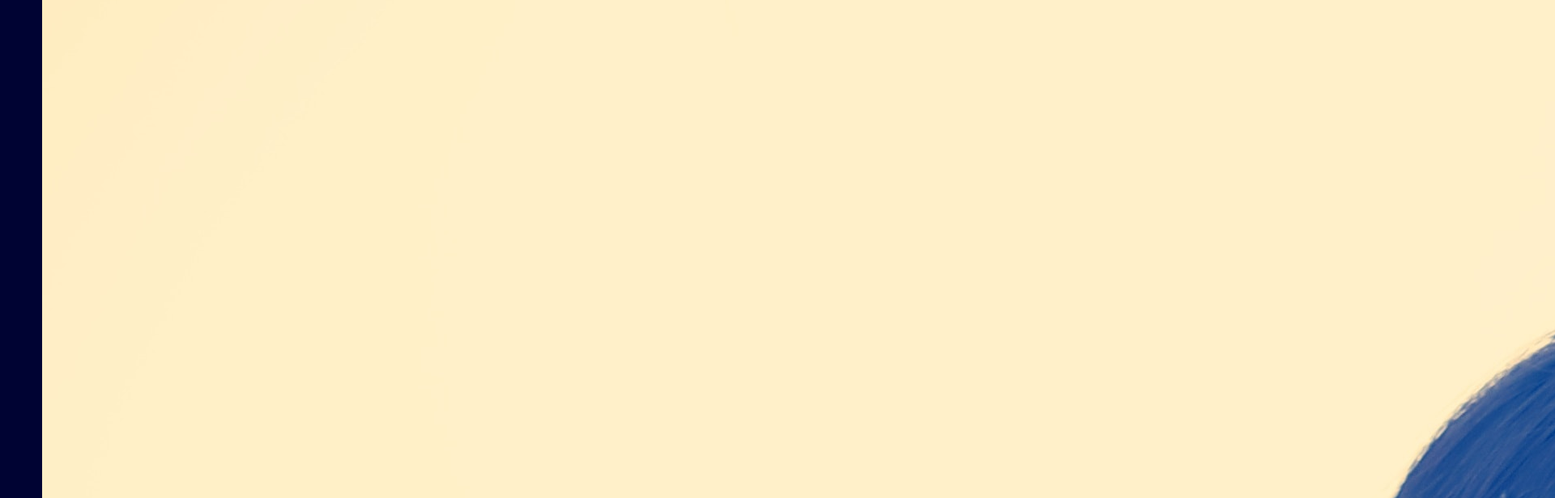
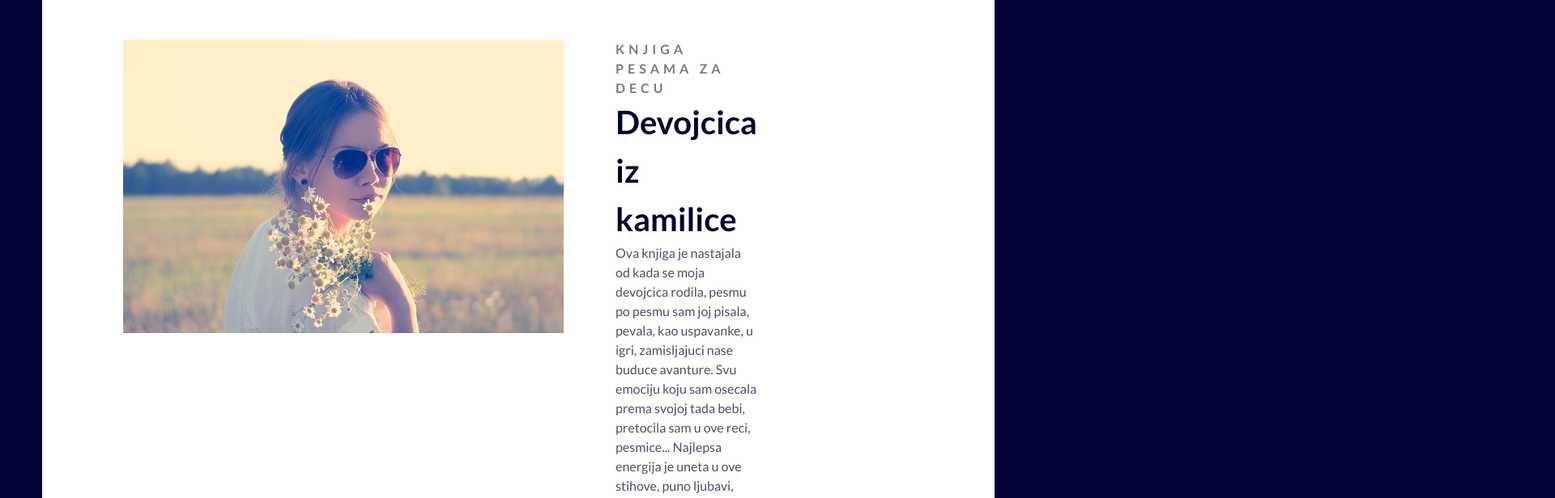
Before and after one commit to ajovicic019/love-above-all, a plain HTML site: page index.html in a window 1280 px wide. Shown: the part 680-1296 px from the top of the page at 81% size, 1920 px wide, since content can reach past the window. Drawn offline with nearby package versions, Linux system fonts and the light colour scheme.

Commit message:
making grid in main

```diff
--- a/index.html
+++ b/index.html
@@ -28,9 +28,29 @@
         <a href="#">Saznaj vise</a>
       </header>
       <main>
-        <img src="./images/book-img.jpg" alt="Book cover image" />
-        <h2>Girl in a camomile</h2>
-        <h3>A book of children poem</h3>
+        <section class="grid">
+          <div>
+            <img src="./images/book1-img.png" alt="Book cover image" />
+          </div>
+          <div>
+            <h2>Knjiga pesama za decu</h2>
+            <h3>Devojcica iz kamilice</h3>
+
+            <p>
+              Ova knjiga je nastajala od kada se moja devojcica rodila, pesmu po
+              pesmu sam joj pisala, pevala, kao uspavanke, u igri, zamisljajuci
+              nase buduce avanture. Svu emociju koju sam osecala prema svojoj
+              tada bebi, pretocila sam u ove reci, pesmice... Najlepsa energija
+              je uneta u ove stihove, puno ljubavi, istinite, bezuslovne,
+              beskrajne... Zelim vam da uzivate u njoj onoliko koliko uzivam ja,
+              da vasa deca uz ove pesmice nauce da pevaju, citaju, pisu, da im
+              dani budu zabavni a noci pune lepih snova... Pronadjite
+              inspiraciju u sebi, svojoj deci, ovoj knjizi da stvarate...
+              Inspiracija za ovu knjigu a i moj zivot je moja cerka. Nadam se da
+              cete zajedno sa mnom shvatiti da je LJUBAV IZNAD SVEGA...
+            </p>
+          </div>
+        </section>
       </main>
       <footer>
         <section class="grid">
--- a/style.css
+++ b/style.css
@@ -84,9 +84,36 @@ section {
   margin: 0 auto;
   padding: 100px;
 }
+main {
+  background-color: white;
+}
+main h2 {
+  font-size: 16px;
+  font-weight: 700;
+  line-height: 1.5;
+  letter-spacing: 5px;
+  opacity: 0.6;
+  text-transform: uppercase;
+  margin: 0;
+}
+main h3 {
+  font-size: 40px;
+  font-weight: 700;
+  line-height: 1.5;
+  color: rgb(0, 3, 51);
+  margin: 0;
+}
+main p {
+  font-size: 16px;
+  font-weight: 400;
+  line-height: 1.5;
+  color: rgb(0, 3, 51);
+  opacity: 0.7;
+}
+
 .grid {
   display: grid;
-  grid-template-columns: 1fr 1fr 2fr;
+  grid-template-columns: 1fr 2fr 2fr;
   grid-gap: 64px;
 }
 
```
Also changed, not shown: images/book1-img.png (added).
